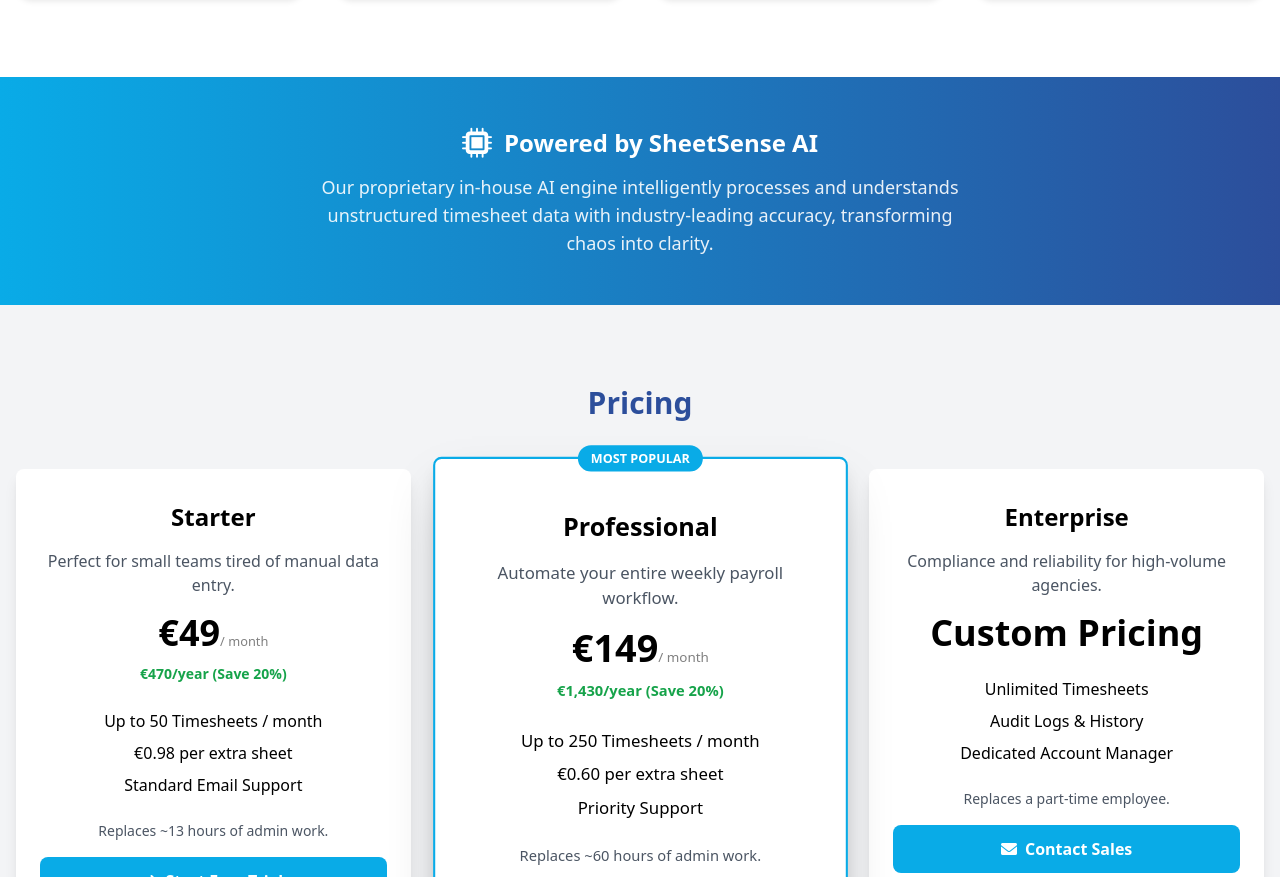
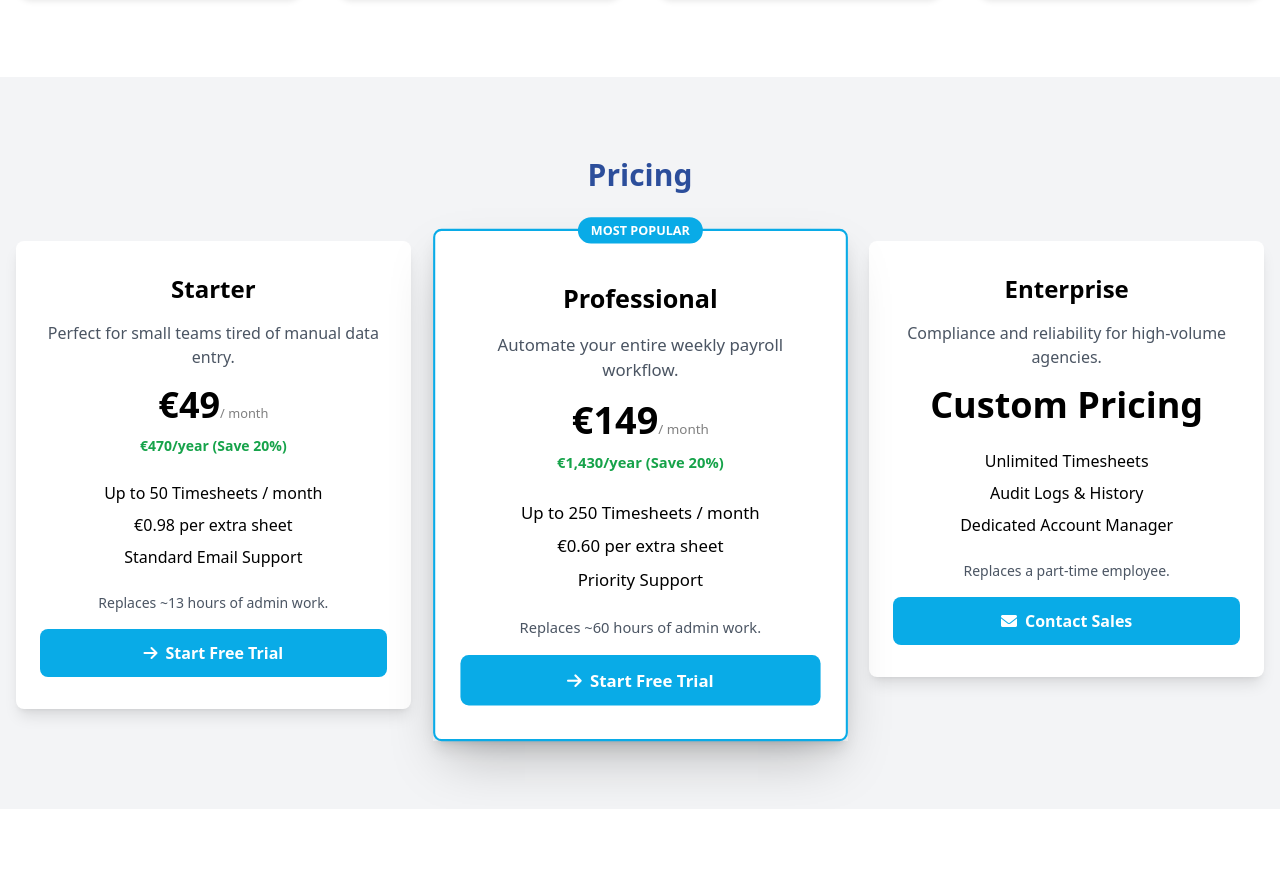
Before and after one commit to Timesheet-Flow/timesheetflow-website, a plain HTML site: page index.html in a window 1280 px wide. Shown: the part 1007-1884 px from the top of the page. Drawn offline with nearby package versions, Linux system fonts and the light colour scheme.

Commit message:
Update content

```diff
--- a/index.html
+++ b/index.html
@@ -196,21 +196,6 @@
       </div>
     </section>
 
-    <!-- Technology Section -->
-    <section class="py-12 bg-gradient-to-r from-[#09abe7] to-[#2c4e9b] fade-in">
-      <div class="container mx-auto px-4 text-center text-white">
-        <div class="flex items-center justify-center gap-3 mb-3">
-          <i class="fas fa-microchip text-3xl"></i>
-          <h3 class="text-2xl font-bold">Powered by SheetSense AI</h3>
-        </div>
-        <p class="text-lg opacity-90 max-w-2xl mx-auto">
-          Our proprietary in-house AI engine intelligently processes and
-          understands unstructured timesheet data with industry-leading
-          accuracy, transforming chaos into clarity.
-        </p>
-      </div>
-    </section>
-
     <!-- Pricing Section -->
     <section id="pricing" class="py-20 bg-gray-100 fade-in">
       <div class="container mx-auto px-4">
```
